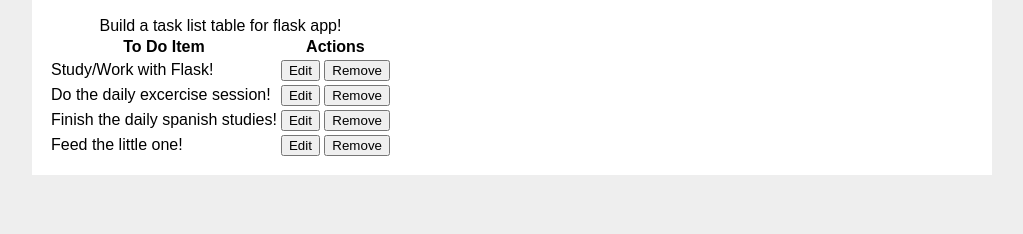
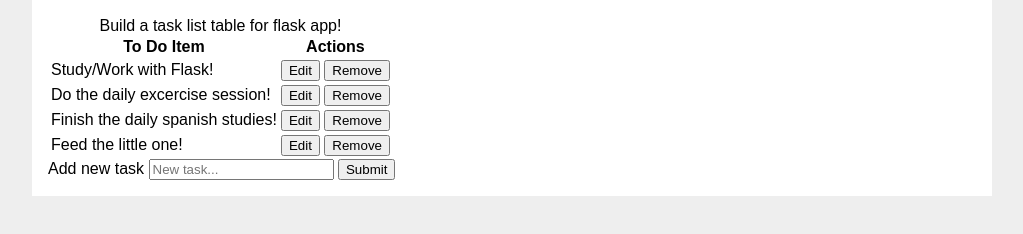
Before and after one commit to GavrilS/css_sandbox, a plain HTML site: page task_list/index.html in a window 1280 px wide. Shown: the part 120-354 px from the top of the page, without its empty margins (128-1151 px from the left). Drawn offline with Linux system fonts and the light colour scheme.

Commit message:
Added form for submitting new tasks

```diff
--- a/task_list/index.html
+++ b/task_list/index.html
@@ -57,6 +57,13 @@
                 </tr>
             </tbody>
         </table>
+        <div class="add-task">
+            <form action="" method="get">
+                <label for="add-task">Add new task</label>
+                <input type="text" id="new-task-input" placeholder="New task...">
+                <button id="new-task-btn" type="submit">Submit</button>
+            </form>
+        </div>
     </section>
 </body>
 </html>
```
